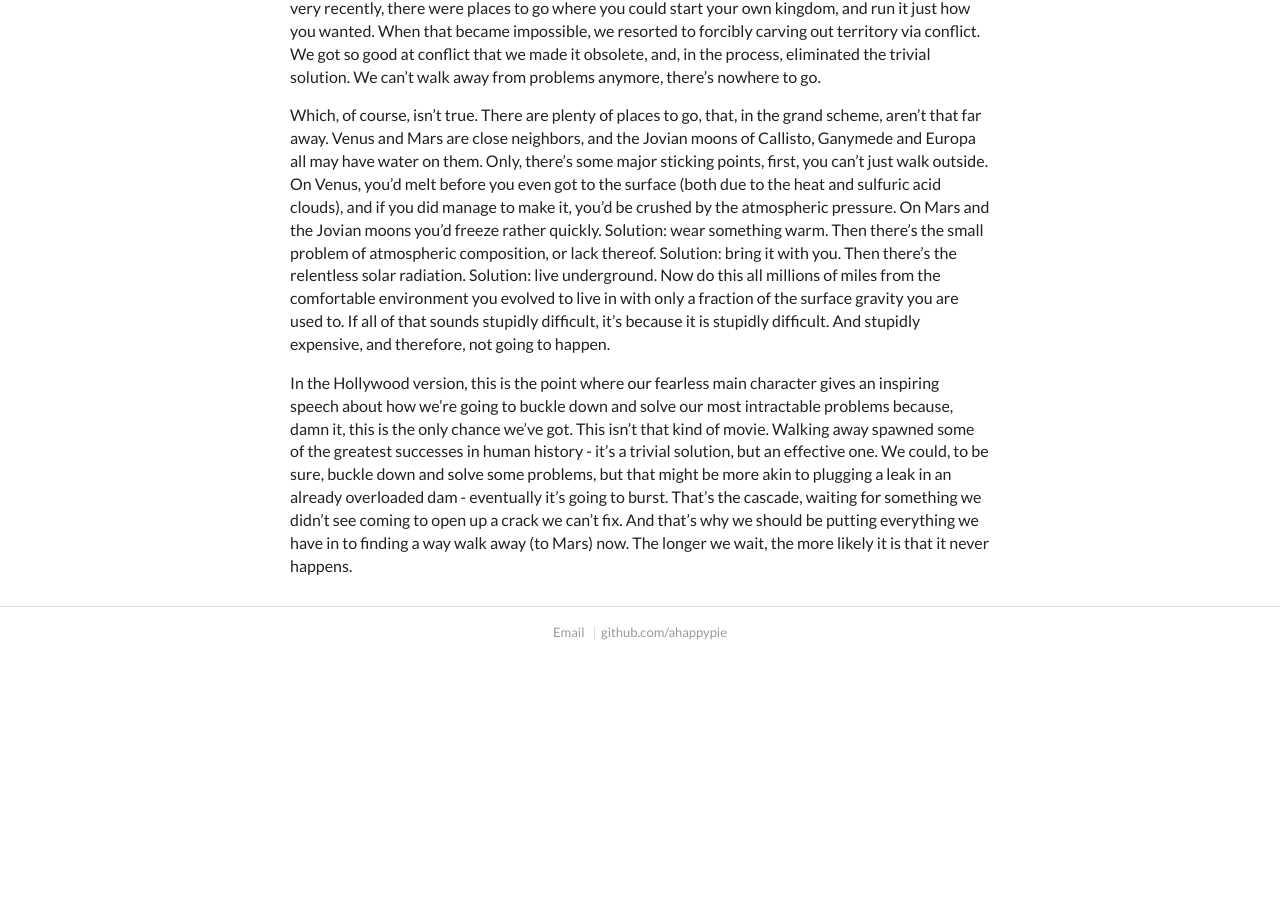
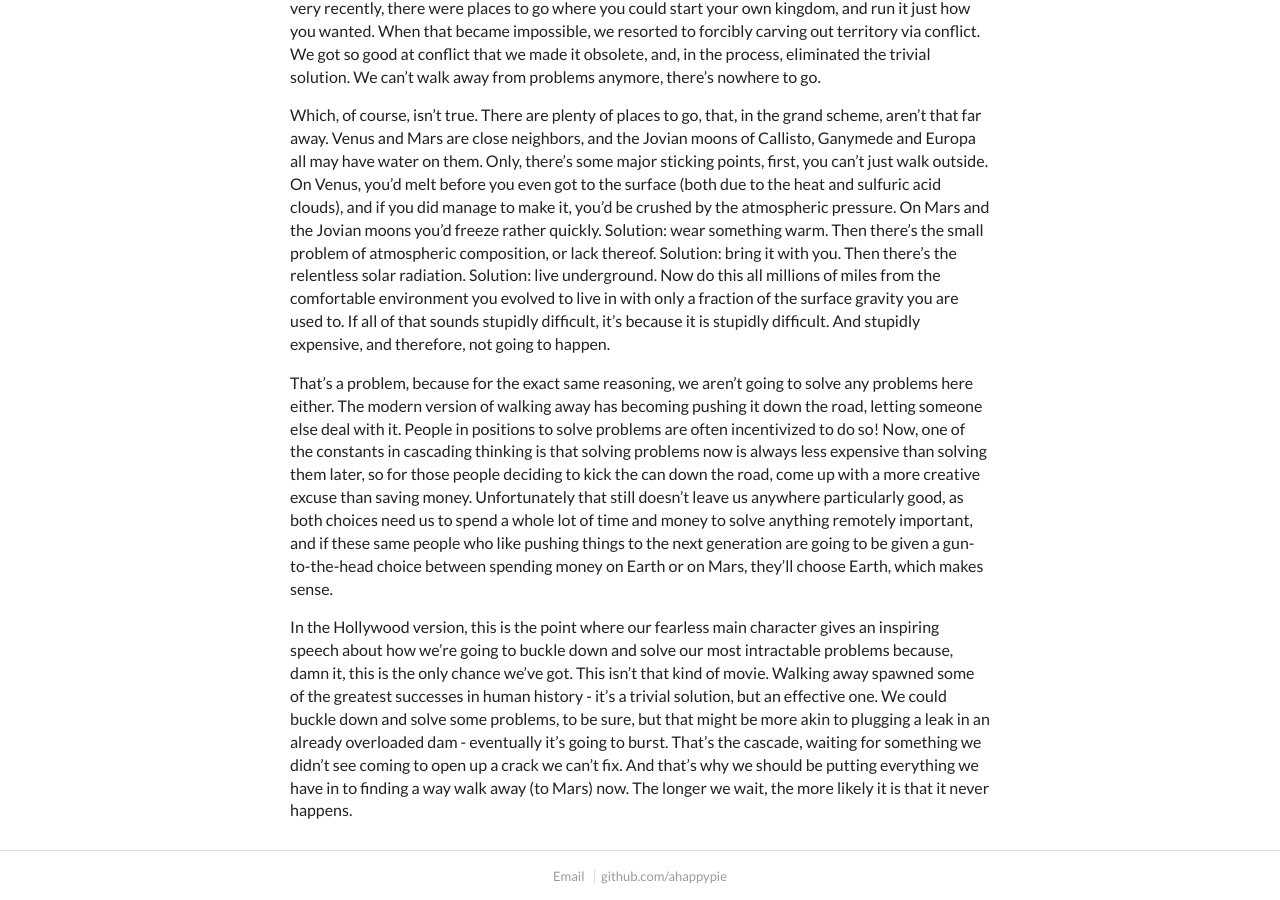
Before and after one commit to ahappypie/ahappypie.github.io, a Jekyll site: the page built from _posts/2017-11-13-the-earth-paradox.md, in a window 1280 px wide and 900 px high, scrolled down 945 px. Built offline with Jekyll 4.4.1, drawn with Linux system fonts in a browser that asks for light colours; nearby versions of some CDN libraries; before the commit the page ends 1601 px from its top, so only the background shows below that.

Commit message:
Forgot a paragraph

```diff
--- a/_posts/2017-11-13-the-earth-paradox.md
+++ b/_posts/2017-11-13-the-earth-paradox.md
@@ -22,4 +22,6 @@ This triviality is genetic. Now, I'm not a geneticist, and I haven't discovered
 
 Which, of course, isn't true. There are plenty of places to go, that, in the grand scheme, aren't that far away. Venus and Mars are close neighbors, and the Jovian moons of Callisto, Ganymede and Europa all may have water on them. Only, there's some major sticking points, first, you can't just walk outside. On Venus, you'd melt before you even got to the surface \(both due to the heat and sulfuric acid clouds\), and if you did manage to make it, you'd be crushed by the atmospheric pressure. On Mars and the Jovian moons you'd freeze rather quickly. Solution: wear something warm. Then there's the small problem of atmospheric composition, or lack thereof. Solution: bring it with you. Then there's the relentless solar radiation. Solution: live underground. Now do this all millions of miles from the comfortable environment you evolved to live in with only a fraction of the surface gravity you are used to. If all of that sounds stupidly difficult, it's because it is stupidly difficult. And stupidly expensive, and therefore, not going to happen.
 
-In the Hollywood version, this is the point where our fearless main character gives an inspiring speech about how we're going to buckle down and solve our most intractable problems because, damn it, this is the only chance we've got. This isn't that kind of movie. Walking away spawned some of the greatest successes in human history - it's a trivial solution, but an effective one. We could, to be sure, buckle down and solve some problems, but that might be more akin to plugging a leak in an already overloaded dam - eventually it's going to burst. That's the cascade, waiting for something we didn't see coming to open up a crack we can't fix. And that's why we should be putting everything we have in to finding a way walk away \(to Mars\) now. The longer we wait, the more likely it is that it never happens.
+That's a problem, because for the exact same reasoning, we aren't going to solve any problems here either. The modern version of walking away has becoming pushing it down the road, letting someone else deal with it. People in positions to solve problems are often incentivized to do so! Now, one of the constants in cascading thinking is that solving problems now is always less expensive than solving them later, so for those people deciding to kick the can down the road, come up with a more creative excuse than saving money. Unfortunately that still doesn't leave us anywhere particularly good, as both choices need us to spend a whole lot of time and money to solve anything remotely important, and if these same people who like pushing things to the next generation are going to be given a gun-to-the-head choice between spending money on Earth or on Mars, they'll choose Earth, which makes sense.
+
+In the Hollywood version, this is the point where our fearless main character gives an inspiring speech about how we're going to buckle down and solve our most intractable problems because, damn it, this is the only chance we've got. This isn't that kind of movie. Walking away spawned some of the greatest successes in human history - it's a trivial solution, but an effective one. We could buckle down and solve some problems, to be sure, but that might be more akin to plugging a leak in an already overloaded dam - eventually it's going to burst. That's the cascade, waiting for something we didn't see coming to open up a crack we can't fix. And that's why we should be putting everything we have in to finding a way walk away \(to Mars\) now. The longer we wait, the more likely it is that it never happens.
```
